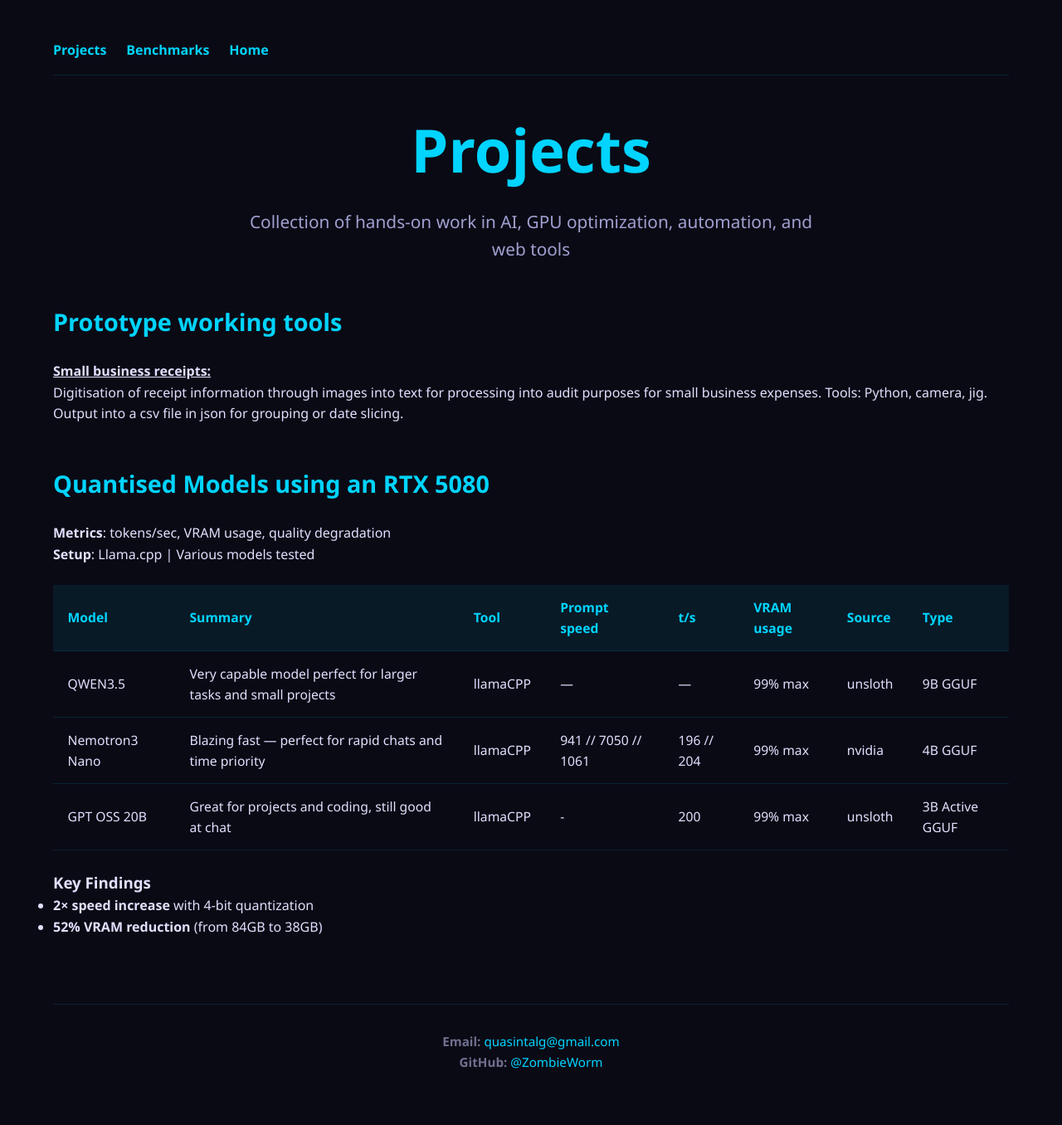
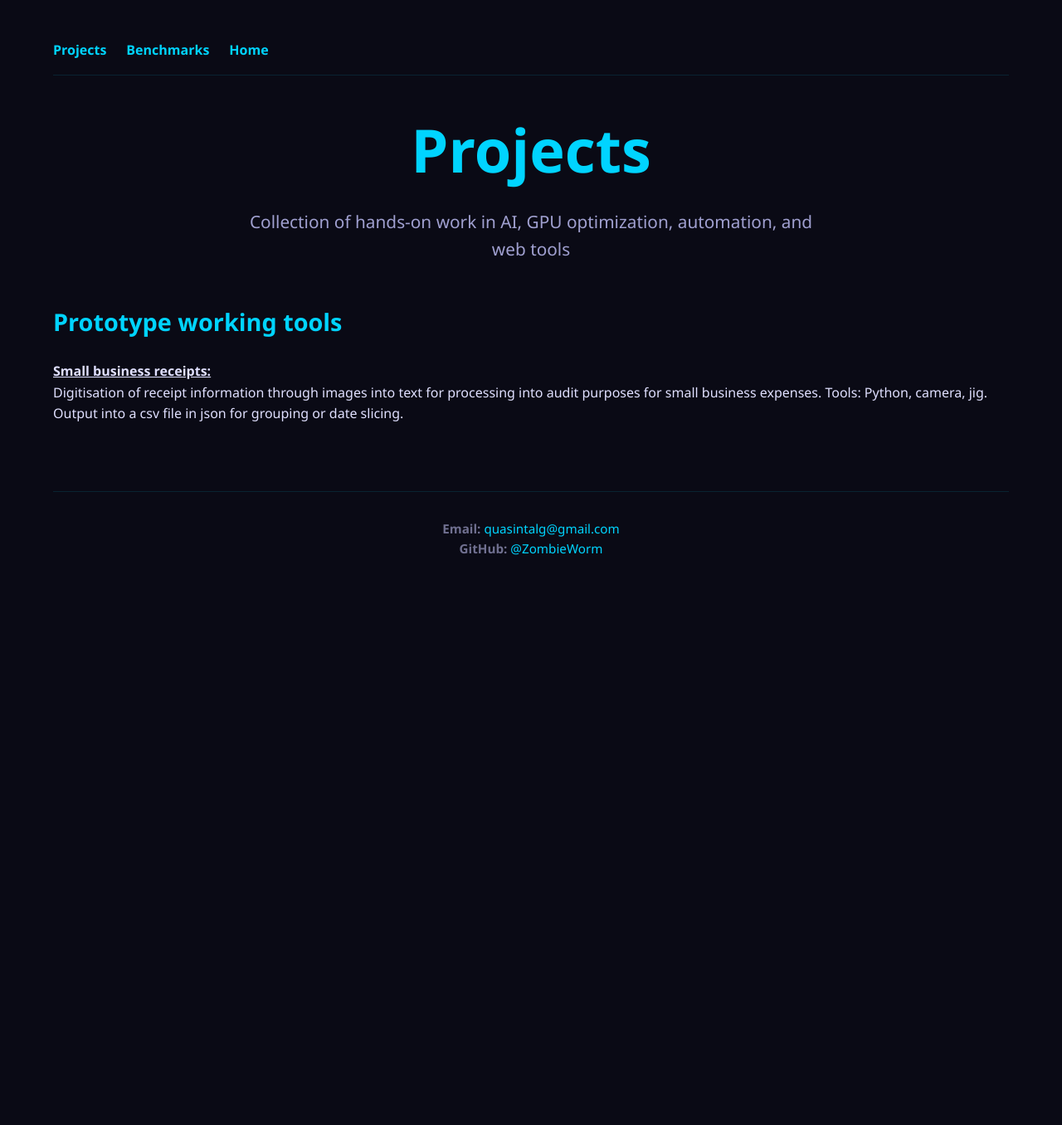
Before and after one commit to ZombieWorm/ZombieWorm.github.io, a Jekyll site: the page projects.html, which Jekyll copies as it is, in a window 1280 px wide. Shown: the whole page at 83% size. Built offline with Jekyll 4.4.1, drawn with Linux system fonts in a browser that asks for light colours; after the commit the page ends 900 px from its top, so only the background shows below that.

Commit message:
take benchmarks from projects info

```diff
--- a/projects.html
+++ b/projects.html
@@ -193,71 +193,12 @@
     <h2 class="section-title">Prototype working tools</h2>
     <p><h4><u>Small business receipts:</u></h4>Digitisation of receipt information through images into text for processing into audit purposes for small business expenses. Tools:
       Python, camera, jig. Output into a csv file in json for grouping or date slicing.</p>
-    <h2 class="section-title">Quantised Models using an RTX 5080</h2>
-    <p><strong>Metrics</strong>: tokens/sec, VRAM usage, quality degradation<br>
-       <strong>Setup</strong>: Llama.cpp | Various models tested</p>
-
-    <table>
-      <thead>
-        <tr>
-          <th>Model</th>
-          <th>Summary</th>
-          <th>Tool</th>
-          <th>Prompt speed</th>
-          <th>t/s</th>
-          <th>VRAM usage</th>
-          <th>Source</th>
-          <th>Type</th>
-        </tr>
-      </thead>
-      <tbody>
-        <tr>
-          <td>QWEN3.5</td>
-          <td>Very capable model perfect for larger tasks and small projects</td>
-          <td>llamaCPP</td>
-          <td>—</td>
-          <td>—</td>
-          <td>99% max</td>
-          <td>unsloth</td>
-          <td>9B GGUF</td>
-        </tr>
-        <tr>
-          <td>Nemotron3 Nano</td>
-          <td>Blazing fast — perfect for rapid chats and time priority</td>
-          <td>llamaCPP</td>
-          <td>941 // 7050 // 1061</td>
-          <td>196 // 204</td>
-          <td>99% max</td>
-          <td>nvidia</td>
-          <td>4B GGUF</td>
-        </tr>
-                <tr>
-          <td>GPT OSS 20B</td>
-          <td>Great for projects and coding, still good at chat</td>
-          <td>llamaCPP</td>
-          <td>-</td>
-          <td>200</td>
-          <td>99% max</td>
-          <td>unsloth</td>
-          <td>3B Active GGUF</td>
-        </tr>
-      </tbody>
-    </table>
-
-    <h3>Key Findings</h3>
-    <ul>
-      <li><strong>2× speed increase</strong> with 4-bit quantization</li>
-      <li><strong>52% VRAM reduction</strong> (from 84GB to 38GB)</li>
-    </ul>
-
-  </div>
-
+   </div>
   <footer>
     <p>
       <strong>Email:</strong> <a href="mailto:quasintalg@gmail.com">quasintalg@gmail.com</a><br>
       <strong>GitHub:</strong> <a href="https://github.com/ZombieWorm" target="_blank">@ZombieWorm</a>
     </p>
   </footer>
-
 </body>
 </html>
```
Also changed, not shown: benchmarks.html (+16 -39 lines).
